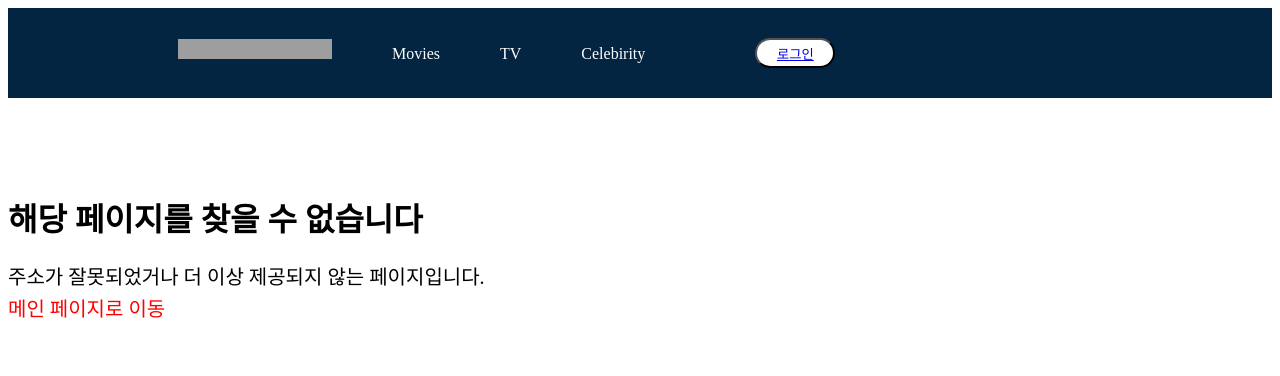
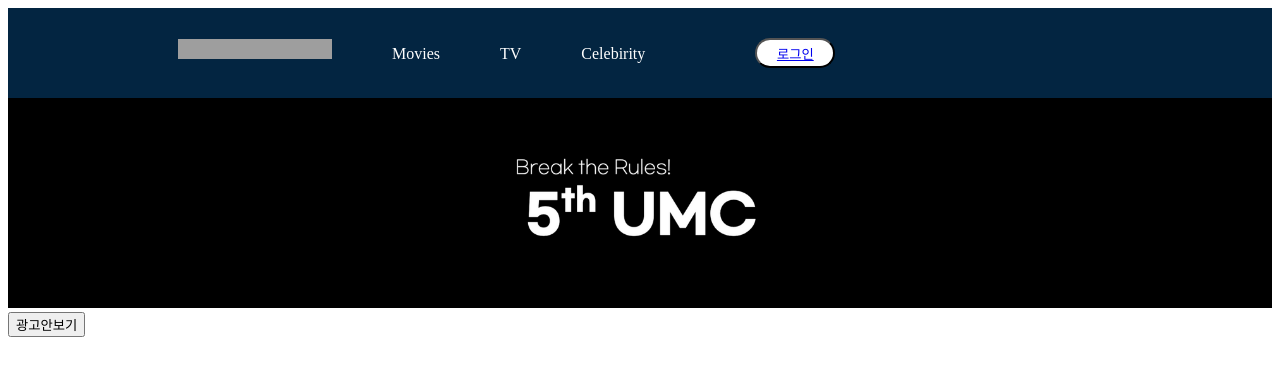
Before and after one commit to heessunny/netflix, a React (Create React App) app: page / in a window 1280 px wide. Shown: the top 376 px of the page. Built offline with nearby package versions, Linux system fonts and the light colour scheme; grey boxes are pictures that could not be loaded.

Commit message:
first commit

```diff
--- a/src/App.js
+++ b/src/App.js
@@ -18,7 +18,7 @@
       <Header/>
       <div className="App">
         <Routes>
-        <Route path="/Home" element={<Home />} />
+        <Route path="/" element={<Home />} />
           <Route path="/Movies" element={<Movies />} />
           <Route path="/movie/:title" element={<Detail />} />
           <Route path="/TV" element={<TV />} />
```
